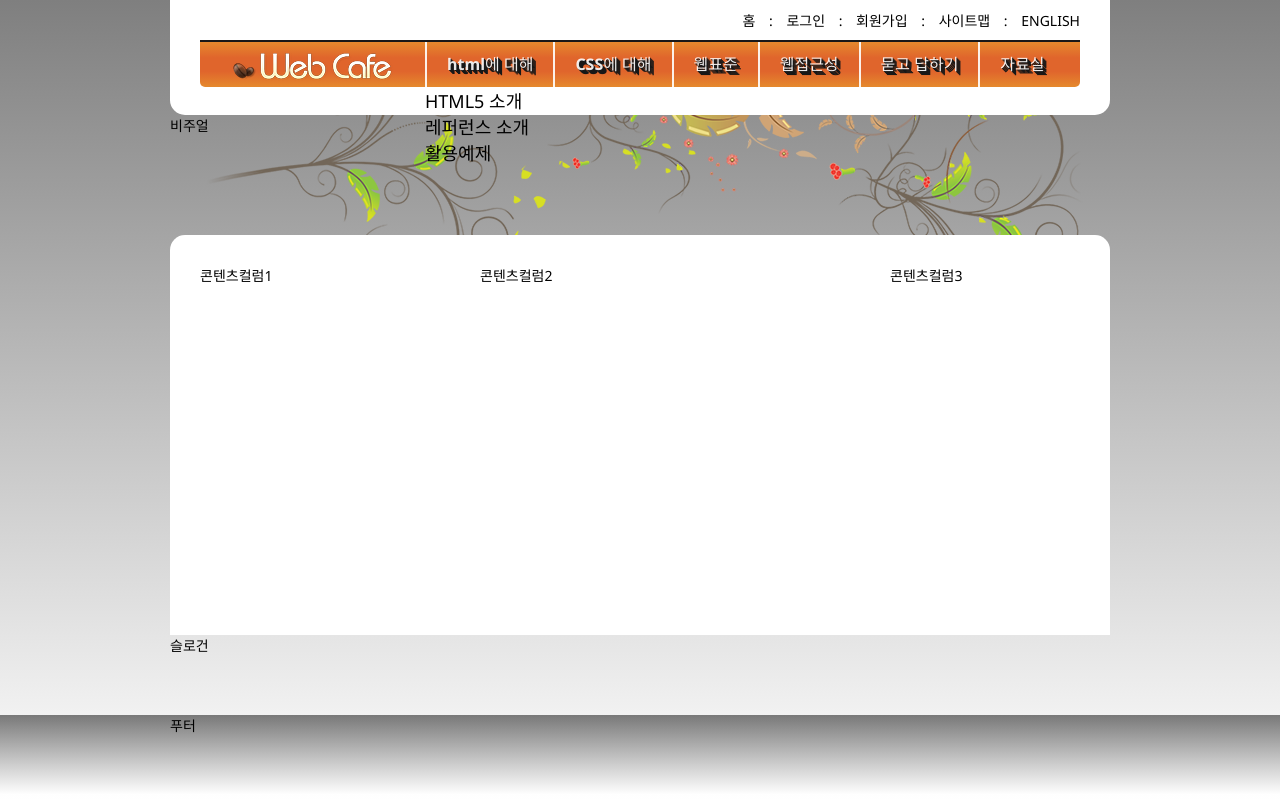
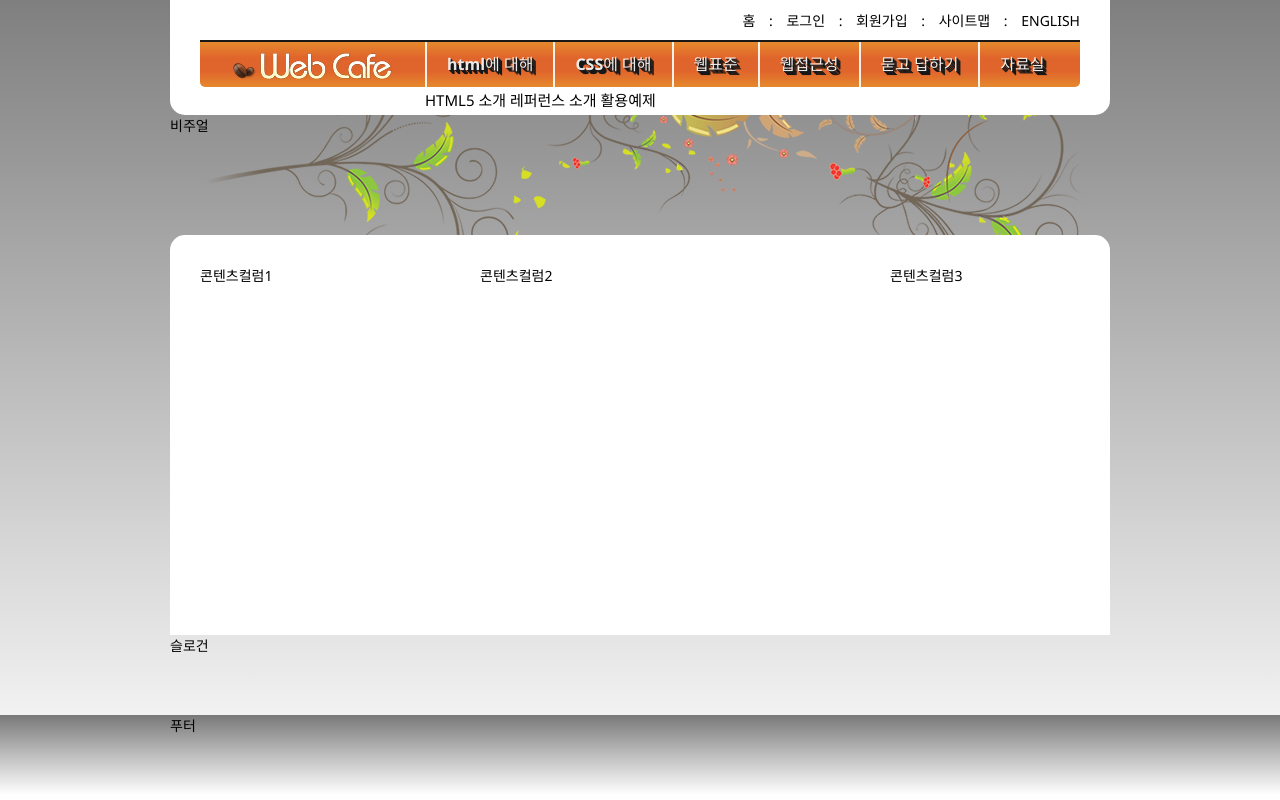
Before and after one commit to dark8293/-, a plain HTML site: page index.html in a window 1280 px wide. Drawn offline with Linux system fonts and the light colour scheme.

Commit message:
메인메뉴 사이드

```diff
--- a/css/style.css
+++ b/css/style.css
@@ -143,12 +143,13 @@ a {
     border-top: 2px solid #181818;
     border-radius: 0px 0px 5px 5px;
     padding-left: 225px;
-    font-size: 1.8rem;
+    font-size: 1.5rem;
     height: 45px;
 }
 
 .main-menu>li {
     float: left;
+    position: relative;
 }
 
 .main-menu>li>a {
@@ -175,10 +176,18 @@ a {
 .main-menu ul {
     list-style-type: none;
     position: absolute;
+    white-space: nowrap;
+    top: 47px;
+}
+
+.main-menu ul li {
+    display: inline-block;
 }
 
 .about-html {
     display: block;
+    top: 0;
+    left: 0;
 }
 
 .about-css {
```
